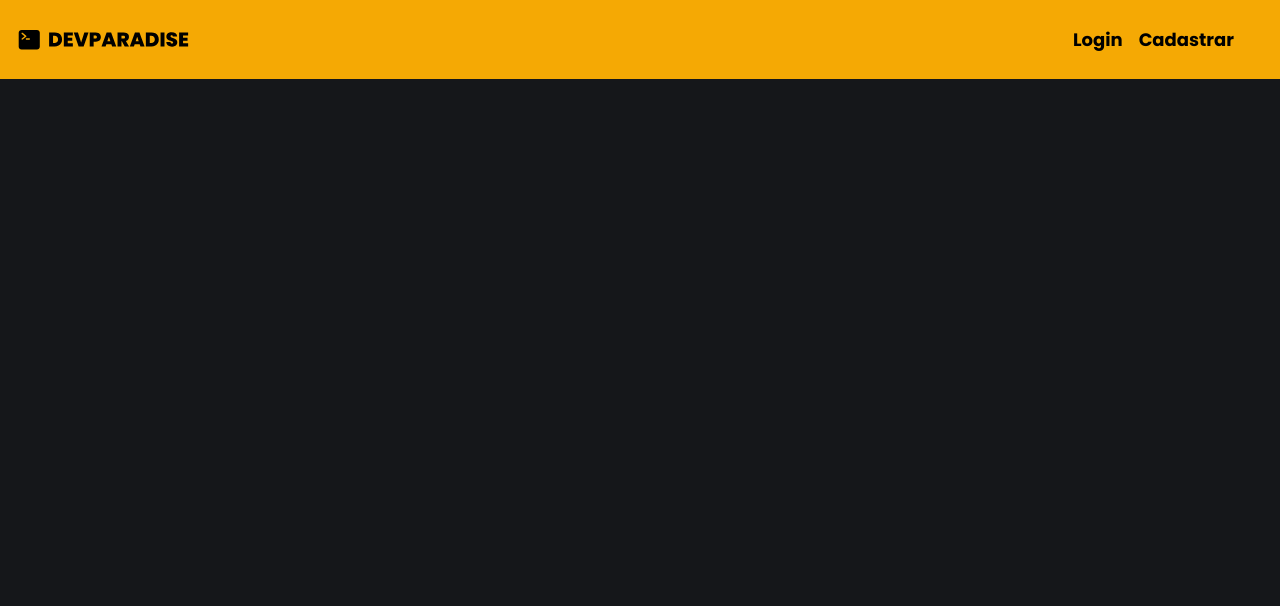
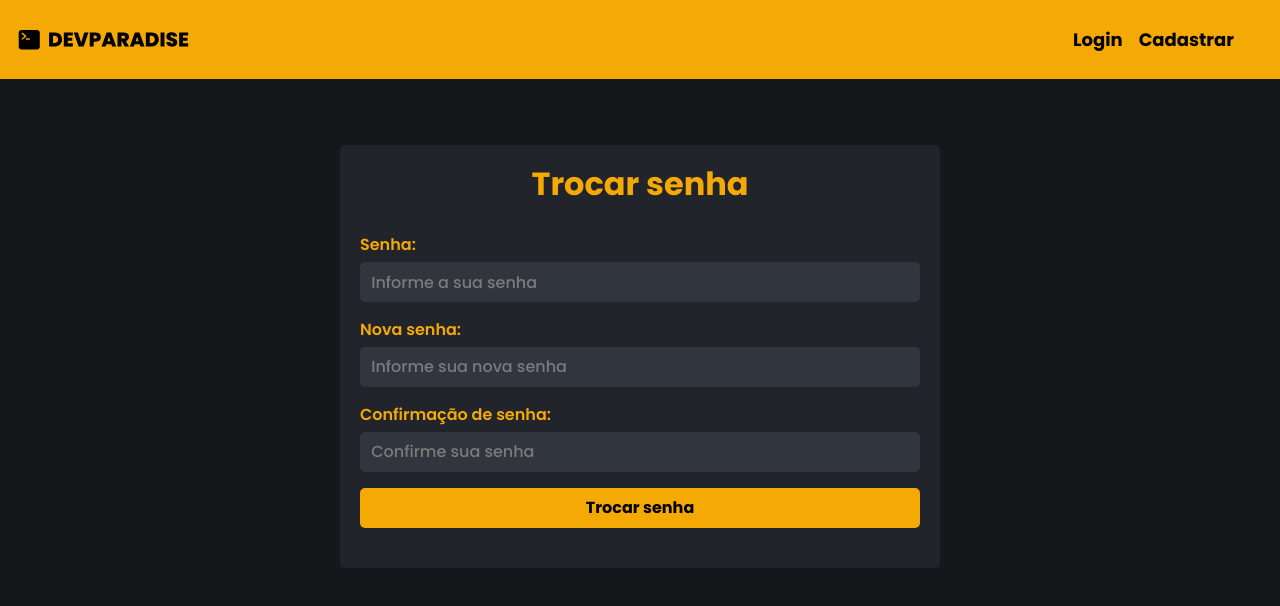
Before and after one commit to matheusnascimentods/devparadise-app, a React (Vite) app: page /dev/change-password in a window 1280 px wide. Before the commit this address had no page. Shown: the top 606 px of the page. Built offline with nearby package versions, Linux system fonts and the light colour scheme.

Commit message:
Funcionalidades de alterar Pfp e senha

```diff
--- a/src/App.jsx
+++ b/src/App.jsx
@@ -11,6 +11,7 @@ import Login from './components/pages/Auth/Login';
 import DevRegister from './components/pages/Auth/DevRegister';
 import MyProfile from './components/pages/MyProfile/MyProfile';
 import EditProfileDev from './components/pages/EditProfileDev/EditProfileDev';
+import Changepassword from './components/pages/ChangePassword/Changepassword';
 
 //Context
 import { UserProvider } from './context/UserContext';
@@ -29,6 +30,7 @@ function App() {
             <Route path='/register' element={ <DevRegister /> }/>
             <Route path='/me' element={ <MyProfile /> }/>
             <Route path='/dev/edit-profile' element={ <EditProfileDev /> }/>
+            <Route path='/dev/change-password' element={ <Changepassword /> }/>
           </Routes>
         </Container>
       </UserProvider>
--- /dev/null
+++ b/src/components/RoundedImage/RoundedImage.jsx
@@ -0,0 +1,9 @@
+import React from 'react'
+
+import styles from './RoundedImage.module.css';
+
+export default function RoundedImage({src, alt}) {
+  return (
+    <img className={styles.rounded_image} src={src} alt={alt} />
+  )
+}
--- /dev/null
+++ b/src/components/RoundedImage/RoundedImage.module.css
@@ -0,0 +1,10 @@
+.rounded_image {
+    border-radius: 100%;
+    width: 150px;
+    height: 150px;
+}
+
+.rounded_image_150px {
+    width: 150px;
+    height: 150px;
+}
--- a/src/components/form/Form.module.css
+++ b/src/components/form/Form.module.css
@@ -4,14 +4,6 @@
     max-width: 600px;
     border-radius: 5px;
     display: flex;
-}
-.card_img1 {
-    display: flex;
-}
-.card_img1 img{
-    width: 200px;
-    background-repeat: repeat;
-    border-radius: 5px 0 0 5px;
 }
 .form_container {
     width: 100%;
@@ -27,7 +19,7 @@
     font-weight: 700;
     color: var(--yellow);
     font-size: 2em;
-    margin-bottom: 20px;
+    margin-bottom: 30px;
 }
 .form_container form input[type=submit] {
     width: 100%;
--- a/src/components/form/Input.module.css
+++ b/src/components/form/Input.module.css
@@ -23,3 +23,15 @@
 .form_control input::placeholder {
     color: #7b7b7b
 }
+.form_control input[type=file] {
+    height: auto;
+}
+.form_control input[type="file"]::-webkit-file-upload-button {
+    background: #F5A904;
+    color: #000000;
+    border: none;
+    padding: 10px 20px;
+    border-radius: 5px;
+    cursor: pointer;
+    margin-right: 15px;
+}
--- a/src/components/pages/Auth/DevRegister.jsx
+++ b/src/components/pages/Auth/DevRegister.jsx
@@ -1,6 +1,4 @@
 import React from 'react'
-import { ToastContainer, toast } from 'react-toastify';
-import 'react-toastify/dist/ReactToastify.css';
 import { useState, useContext } from 'react';
 import { Link } from 'react-router-dom';
 
--- /dev/null
+++ b/src/components/pages/ChangePassword/Changepassword.jsx
@@ -0,0 +1,60 @@
+import React, { useState } from 'react'
+import { useNavigate } from 'react-router-dom';
+import styles from '../../form/Form.module.css';
+
+//API
+import axios from 'axios';
+
+//Components
+import Input from '../../form/Input';
+import { toast } from 'react-toastify';
+
+export default function Changepassword({}) {
+
+    const [data, setData] = useState({});
+    const apiUrl = "http://localhost:3000";
+    const [token] = useState(localStorage.getItem('token') || '');
+    const navigate = useNavigate();
+
+    function handleChange(e) {
+        setData({...data, [e.target.name]: e.target.value})
+    }
+
+    async function handleSubmit(e) {
+        e.preventDefault();
+
+        await axios.patch(`${apiUrl}/dev/change-password`, data, {
+            headers: {
+                Authorization: `Bearer ${JSON.parse(token)}`
+            }
+        })
+        .then((response) => {
+            toast.success(response.data.message, {
+                position: "bottom-right",
+                theme: "dark"
+            });
+        })
+        .catch((error) => {
+            toast.error(error.response.data.message, {
+                position: "bottom-right",
+                theme: "dark"
+            });
+        });
+
+        navigate('/');
+    }
+
+    return (
+        <section className={styles.form}>
+            <div className={styles.form_container}>
+            <form onSubmit={handleSubmit}>
+                <h1>Trocar senha</h1>
+                <Input text="Senha" type='password' name='password' placeholder='Informe a sua senha' handleOnChange={handleChange}/>
+                <Input text="Nova senha" type='password' name='newPassword' placeholder='Informe sua nova senha' handleOnChange={handleChange}/>
+                <Input text="Confirmação de senha" type='password' name='confirmPassword' placeholder='Confirme sua senha' handleOnChange={handleChange}/>
+                <input type="submit" value="Trocar senha" />
+            </form>
+            </div>
+        </section>
+    )
+}
--- a/src/components/pages/EditProfileDev/EditProfileDev.jsx
+++ b/src/components/pages/EditProfileDev/EditProfileDev.jsx
@@ -1,17 +1,25 @@
 import React, { useEffect, useState } from 'react';
+import { useNavigate } from 'react-router-dom';
 import { toast } from 'react-toastify';
+import { Link } from 'react-router-dom';
 
 //API
 import axios from 'axios';
 
 import styles from '../../form/Form.module.css';
+import 'react-toastify/dist/ReactToastify.css';
+
+//Components
 import Input from '../../form/Input';
+import RoundedImage from '../../RoundedImage/RoundedImage';
 
 export default function EditProfileDev() {
 
   const apiUrl = "http://localhost:3000";
   const [user, setUser] = useState({});
+  const [preview, setPreview] = useState();
   const [token] = useState(localStorage.getItem('token') || '');
+  const navigate = useNavigate();
 
   useEffect(() => {
     axios.get(`${apiUrl}/dev/get-user`, {
@@ -26,6 +34,11 @@ export default function EditProfileDev() {
 
   function handleChange(e) {
     setUser({...user, [e.target.name]: e.target.value});
+  }
+
+  function onFileChange(e) {
+    setPreview(e.target.files[0]);
+    console.log(e.target.files[0]);
   }
 
   async function handleSubmit(e) {
@@ -48,6 +61,28 @@ export default function EditProfileDev() {
         theme: "dark"
       });
     })
+
+    if (preview) {
+      let formData = new FormData();
+      formData.append('image', preview);
+      await axios.patch(`${apiUrl}/dev/change-pfp`, formData, {
+        headers: {
+          Authorization: `Bearer ${JSON.parse(token)}`,
+          'Content-Type': 'multipart/form-data',
+        },
+      })
+      .then((response) => {
+        console.log('Ok');
+      })
+      .catch((error) => {
+        toast.error(error.response.data.message, {
+          position: "bottom-right",
+          theme: "dark"
+        });
+      });
+    }
+
+    navigate('/me');
   }
 
   return (
@@ -56,6 +91,17 @@ export default function EditProfileDev() {
           <div className={styles.form_container}>
             <form onSubmit={handleSubmit}>
               <h1>Editar perfil</h1>
+              {(user.image || preview) && (
+                <RoundedImage
+                  src={
+                    preview
+                    ? URL.createObjectURL(preview)
+                    : `${apiUrl}/images/devs/${user.image}`
+                  }
+                  alt={user.name}
+                />
+              )}
+              <Input text="Foto de perfil" type='file' name='image' handleOnChange={onFileChange} />
               <Input text="Nome" type='text' name='name' placeholder='Informe o seu nome' handleOnChange={handleChange} value={user.name}/>
               <Input text="Username" type='text' name='username' placeholder='Escolha o seu username' handleOnChange={handleChange} value={user.username}/>
               <Input text="Descrição" type='text' name='description' placeholder='Informe uma descrição sobre você' handleOnChange={handleChange} value={user.description}/>
@@ -66,6 +112,9 @@ export default function EditProfileDev() {
               <Input text="Telefone" type='phone' name='phone' placeholder='Informe o seu Telefone' handleOnChange={handleChange} value={user.phone}/>
 
               <input type="submit" value="Confirmar alterações" />
+              <p className={styles.form_span}>
+                <Link to='/dev/change-password'>Trocar senha</Link>
+              </p>
             </form>
           </div>
       </section>
--- a/src/components/pages/MyProfile/MyProfile.jsx
+++ b/src/components/pages/MyProfile/MyProfile.jsx
@@ -1,4 +1,5 @@
 import React, { useEffect, useState } from 'react';
+import { Link } from 'react-router-dom';
 
 //API
 import axios from 'axios';
@@ -11,9 +12,10 @@ import { RxGithubLogo } from "react-icons/rx";
 import { RiEditFill } from "react-icons/ri";
 import { MdEmail } from "react-icons/md";
 import { FaLinkedin } from "react-icons/fa";
+
+//Components
 import Badges from '../../Badges/Badges';
 import SmallCardContainer from '../../SmallCardConstainer/SmallCardContainer';
-import { Link } from 'react-router-dom';
 
 export default function MyProfile({data}) {
 
```
Also changed, not shown: src/components/pages/EditProfileDev/EditProfileDev.module.css (deleted).
